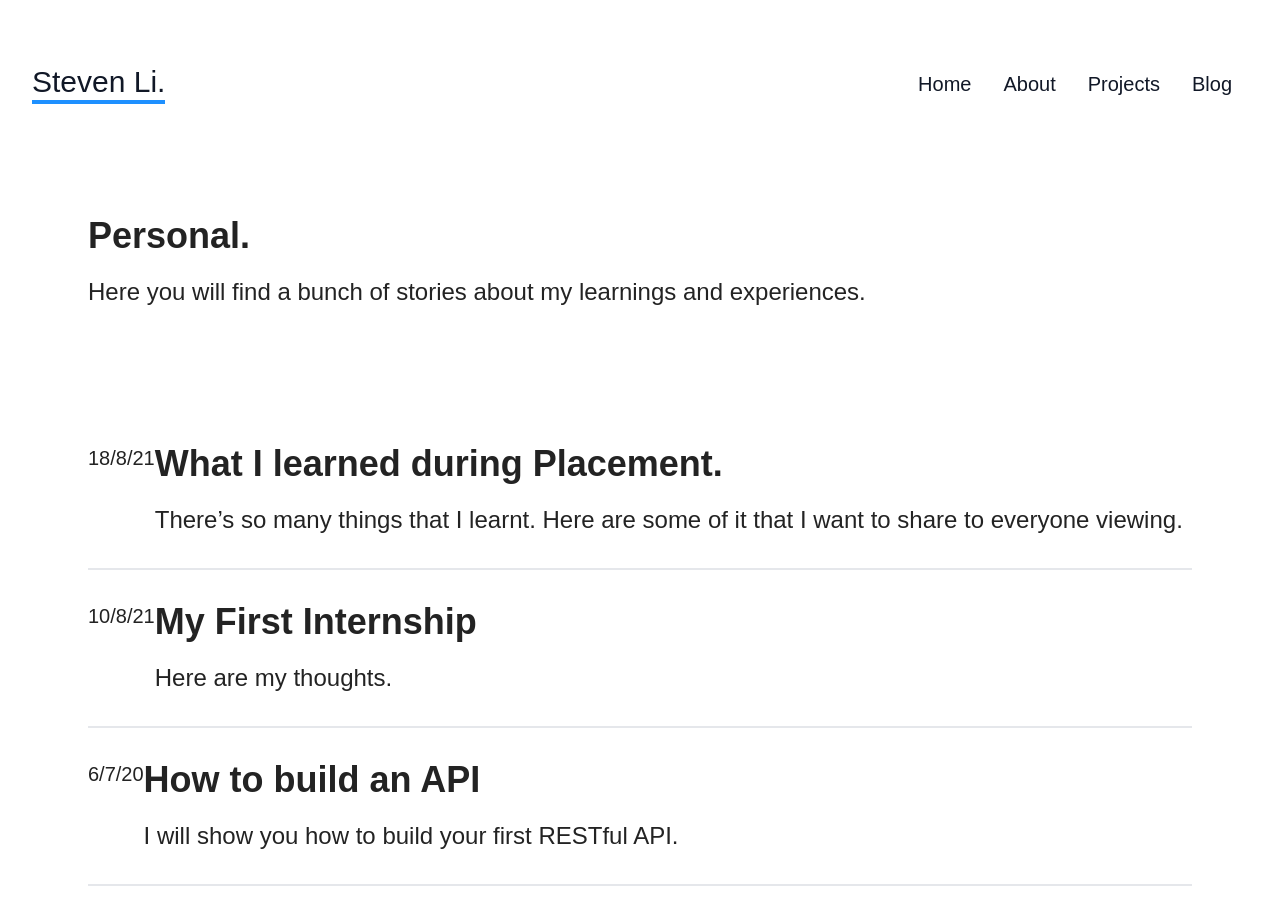
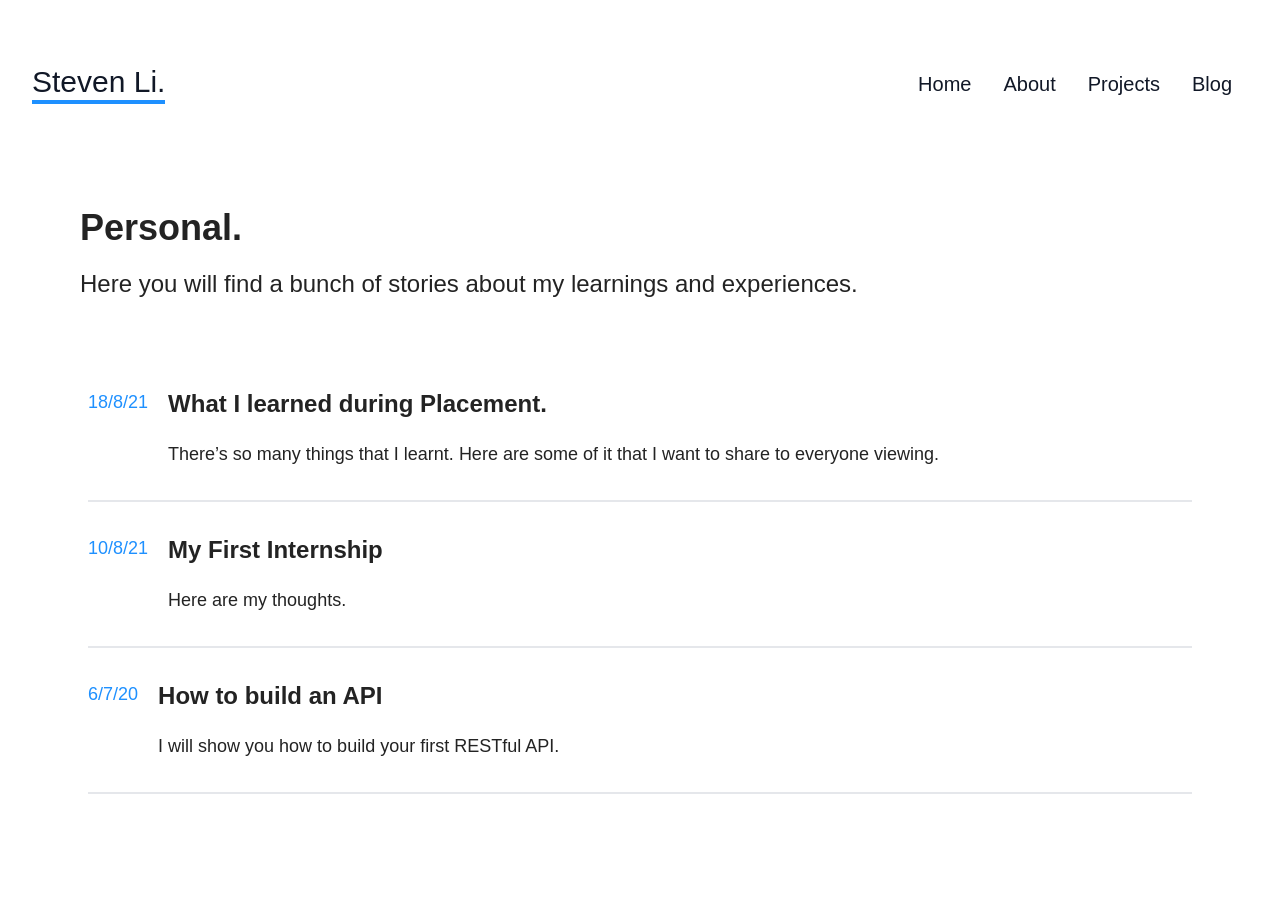
Before and after one commit to s-li1/portfolio, a Next.js app: page /blog/personal in a window 1280 px wide. Shown: the top 924 px of the page. After the commit the page ends 874 px from the top, so only its background shows below. Built offline with nearby package versions, Linux system fonts and the light colour scheme.

Commit message:
styling adjustments

```diff
--- a/components/Posts.tsx
+++ b/components/Posts.tsx
@@ -19,13 +19,13 @@ export default function Posts() {
         }
     ]
     return (
-        <div className="p-12 md:m-10">
+        <div className="p-12 md:mx-10">
             {posts.map((post,index) =>
                     <div className="border-b-2 border-main-gray mb-8 pb-8 md:flex" key={index}>
-                        <span className="text-xl">{post.date}</span>
+                        <span className="text-lg md:mr-5 text-main-blue">{post.date}</span>
                         <div>
-                            <h3 className="text-4xl font-semibold pb-5">{post.title}</h3>
-                            <p className="text-2xl">{post.summary}</p>
+                            <h3 className="text-2xl font-semibold pb-5">{post.title}</h3>
+                            <p className="text-lg">{post.summary}</p>
                         </div>
                     </div>
             )}
--- a/pages/blog/personal/index.tsx
+++ b/pages/blog/personal/index.tsx
@@ -5,7 +5,7 @@ import Posts from '../../../components/Posts';
 export default function Personal() {
     return (
        <Container>
-           <div className="p-12 md:ml-10">
+           <div className="p-10 md:ml-10">
             <h1 className="text-4xl font-semibold mb-5">
                 Personal.
             </h1>
```
